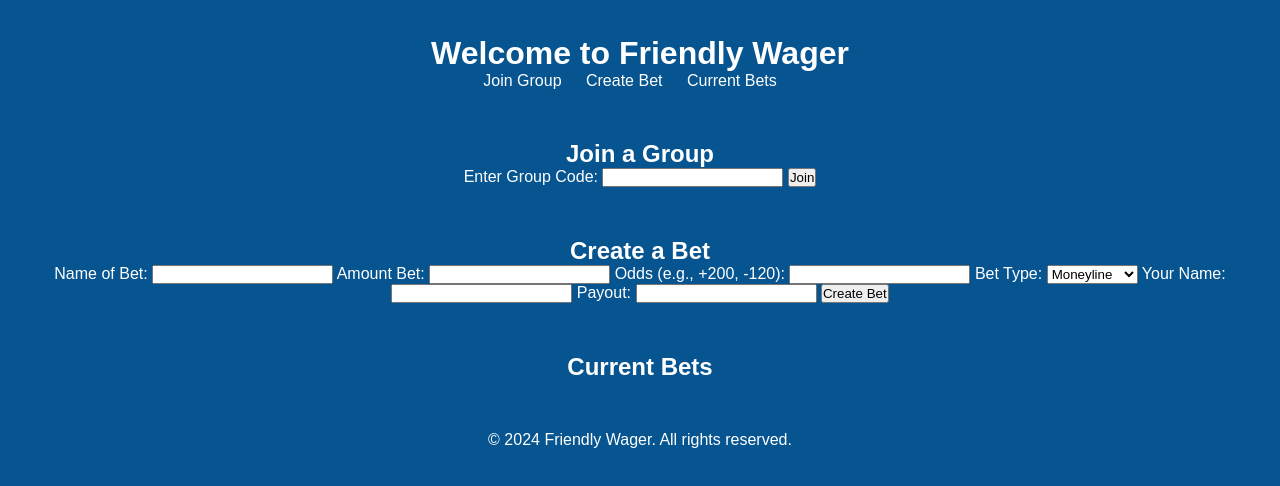
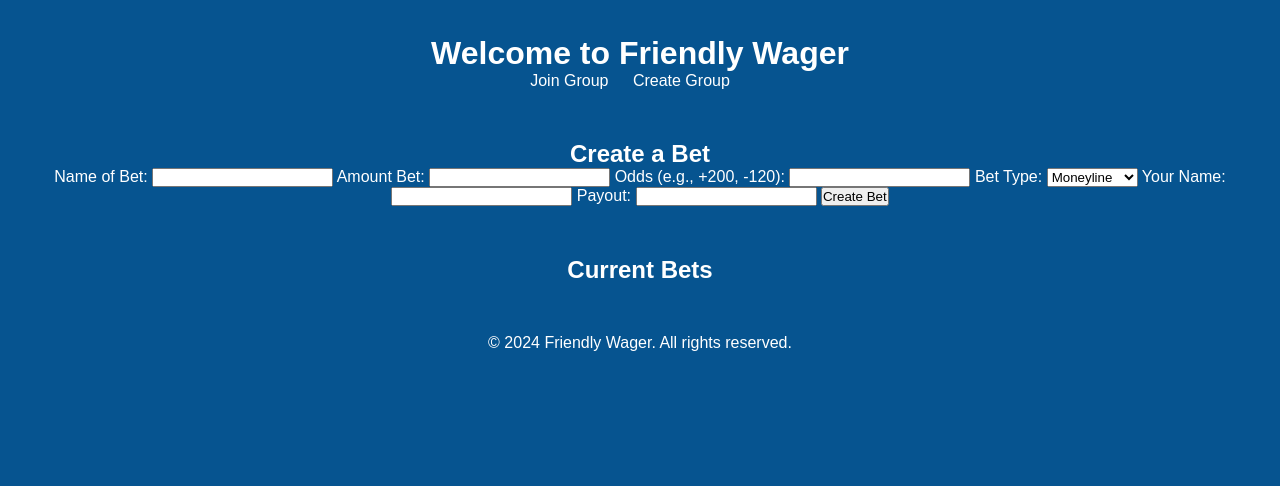
Before and after one commit to datboiaids/friendlywagerv2, a plain HTML site: page index.html in a window 1280 px wide. Drawn offline with Linux system fonts and the light colour scheme.

Commit message:
Update index.html

```diff
--- a/index.html
+++ b/index.html
@@ -12,21 +12,12 @@
         <nav>
             <ul>
                 <li><a href="#join-group">Join Group</a></li>
-                <li><a href="#create-bet">Create Bet</a></li>
-                <li><a href="#current-bets">Current Bets</a></li>
+                <li><a href="#create-group">Create Group</a></li>
             </ul>
         </nav>
     </header>
 
     <main>
-        <section id="join-group">
-            <h2>Join a Group</h2>
-            <form id="join-group-form" action="" method="post">
-                <label for="group-code">Enter Group Code:</label>
-                <input type="text" id="group-code" name="group_code" required>
-                <button type="submit">Join</button>
-            </form>
-        </section>
 
         <section id="create-bet">
             <h2>Create a Bet</h2>
```
